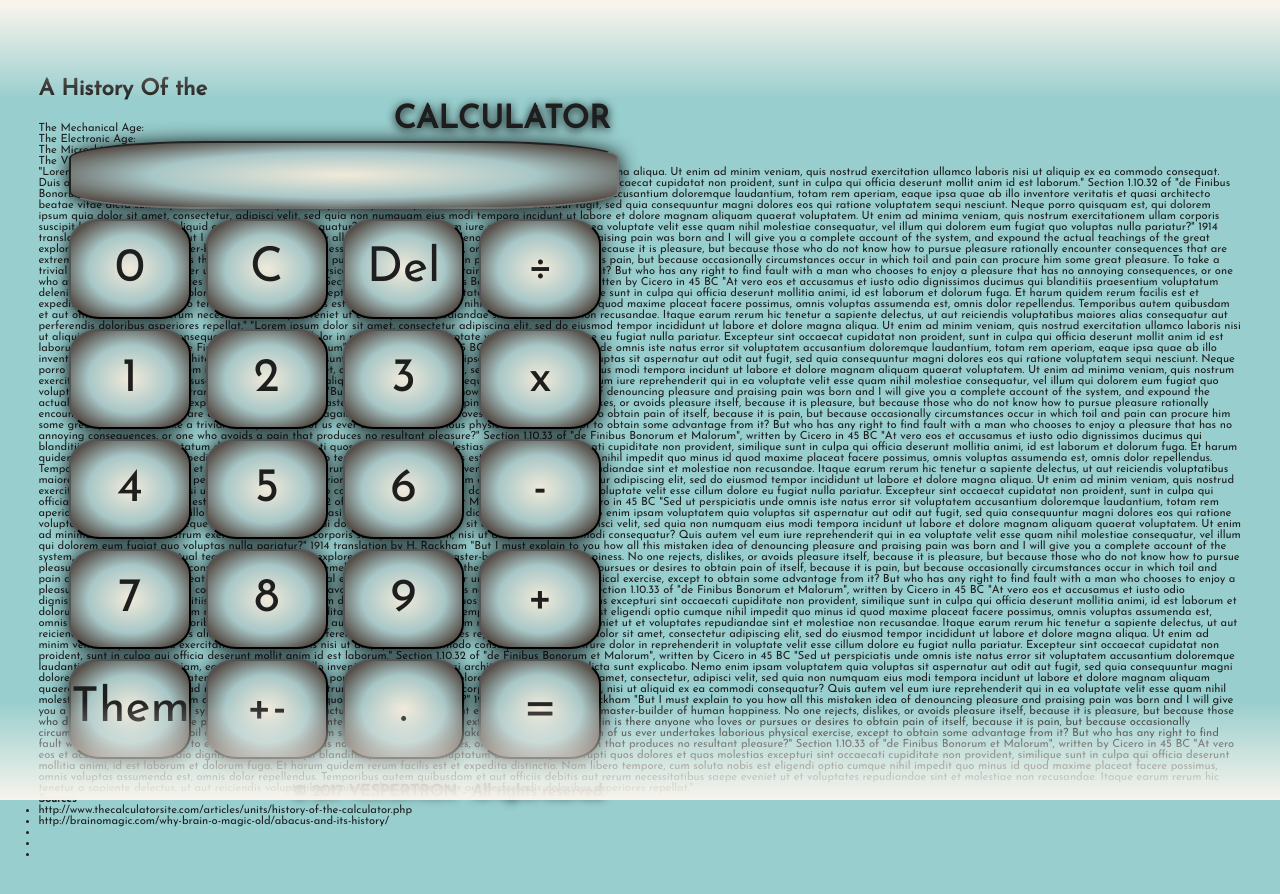
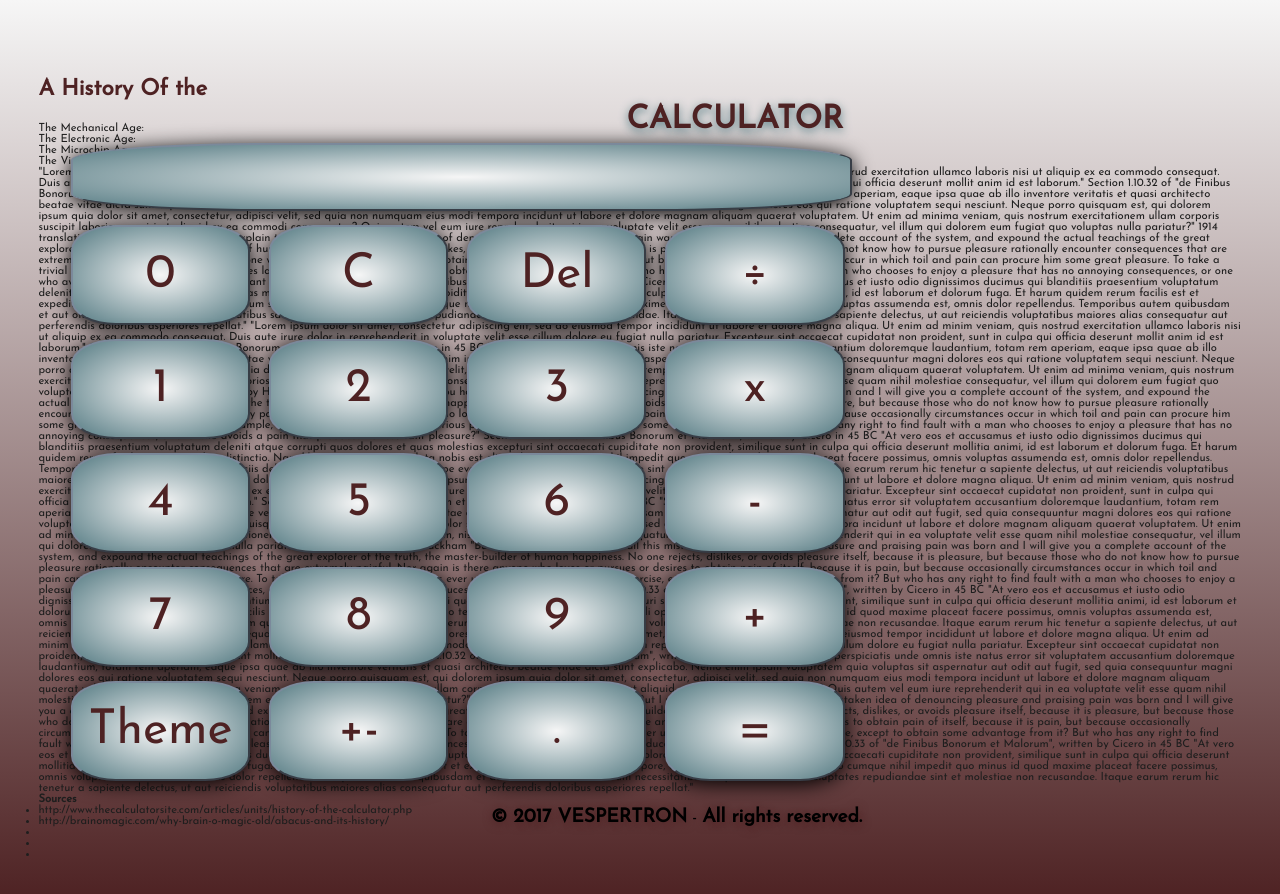
Before and after one commit to vespertron/calculator, a plain HTML site: page index.html in a window 1280 px wide. Drawn offline with nearby package versions, Linux system fonts and the light colour scheme.

Commit message:
Add jQuery fade

```diff
--- a/css/minimal.css
+++ b/css/minimal.css
@@ -0,0 +1,109 @@
+/* all */
+* {
+	margin: 0;
+	padding: 0;
+	font-family: 'Josefin Sans', sans-serif;
+}
+
+html {
+	background-color: #98cece;
+}
+
+h1, h2 {
+	font-size: 2em;
+}
+
+header {
+	position: fixed;
+	top: 0;
+	width: 100%;
+	height: 100px;
+	background: transparent;
+	background: -moz-linear-gradient(top, #f8f4ec 5%, transparent);
+	background: -webkit-linear-gradient(top, #f8f4ec 5%, transparent);
+	background: -o-linear-gradient(top, #f8f4ec 5%, transparent);
+	background: -ms-linear-gradient(top, #f8f4ec 5%, transparent);
+	background: linear-gradient(top, #f8f4ec 5%, transparent);
+}
+
+.static {
+	position:fixed;
+	padding: 5%;
+	color: #1e1e1e;
+}
+
+#header {
+	float:right;
+	text-shadow: 0px 2px 10px #000;
+	padding-right: 3%;
+}
+
+#calculator {
+
+}
+
+input[name="display"] {
+	width: 97%;
+	height: 4rem;
+	text-align: center;
+	background-color: #000;
+}
+
+/*input[name="theme"] {
+	width: 22.3%;
+	height: 100px;
+	font-size:1.5em;
+	border-radius:25%;
+	margin:5px;
+	background-color:#000;
+	color:#fff;
+	border-style:none;
+}
+*/
+input {
+	width: 22.3%;
+	height: 100px;
+	font-size:3em;
+	border-radius:25%;
+	margin:5px;
+	background-color:#000;
+	color:#1e1e1e;
+	border-style:thin;
+	background-image: radial-gradient(#f1eada, #a8c7c7, #331910);
+	box-shadow: 0px 2px 20px #000;
+}
+
+#footer{
+	padding-top: 20px;
+	float: right;
+}
+span{
+	margin-left: 5px;
+	margin-right: 5px;
+	padding-top: 40px;
+	text-align: right;
+	font-size: 1em;
+	font-weight: bold;
+	padding-top: 40px;
+	text-shadow: 0px 2px 10px #000;
+}
+
+#scroll {
+	padding: 3%;
+	margin-top: 40px;
+	color: #1e1e1e;
+	font-size: 0.7em;
+}
+
+.footer{
+	position: fixed;
+	bottom: 0;
+	width: 100%;
+	height: 100px;
+	background: transparent;
+	background: -moz-linear-gradient(top, transparent, #f8f4ec);
+	background: -webkit-linear-gradient(top, transparent, #f8f4ec);
+	background: -o-linear-gradient(top, transparent, #f8f4ec);
+	background: -ms-linear-gradient(top, transparent, #f8f4ec);
+	background: linear-gradient(top, transparent, #f8f4ec);
+}
--- a/css/mintChocolate.css
+++ b/css/mintChocolate.css
@@ -35,6 +35,7 @@ header {
 #header {
 	float:right;
 	text-shadow: 0px 2px 10px #000;
+	padding-right: 3%;
 }
 
 #calculator {
@@ -42,7 +43,7 @@ header {
 }
 
 input[name="display"] {
-	width: 100%;
+	width: 97%;
 	height: 4rem;
 	text-align: center;
 	background-color: #000;
--- /dev/null
+++ b/css/vespertronClassic.css
@@ -0,0 +1,76 @@
+/* all */
+* {
+	margin: 0;
+	padding: 0;
+	font-family: 'Josefin Sans', sans-serif;
+}
+
+html {
+	background: #F6F6F6;
+	background: -moz-linear-gradient(top, #F6F6F6, #4e2223);
+	background: -webkit-linear-gradient(top, #F6F6F6, #4e2223);
+	background: -o-linear-gradient(top, #F6F6F6, #4e2223);
+	background: -ms-linear-gradient(top, #F6F6F6, #4e2223);
+	background: linear-gradient(top, #F6F6F6, #4e2223);
+}
+
+h1, h2 {
+	font-size: 2em;
+	color: #4e2223;
+}
+
+.static {
+	position:fixed;
+	padding: 5%;
+	color: #000;
+}
+
+#header {
+	float:right;
+	text-shadow: 0px 3px 10px #547A82;
+	padding-right: 3%;
+}
+
+#calculator {
+
+}
+
+input[name="display"] {
+	width: 96.75%;
+	height: 4rem;
+	text-align: center;
+}
+
+input {
+	width: 22.3%;
+	height: 100px;
+	font-size:3em;
+	border-radius:25%;
+	margin:7px;
+	background-color:#000;
+	color:#4e2223;
+	border-style:outset;
+	border-color: #7b899b;
+	background-image: radial-gradient(#F6F6F6, #547A82);
+	box-shadow: 0px 3px 20px #000;
+}
+
+#footer{
+	padding-top: 20px;
+	float: right;
+}
+span{
+	margin-left: 5px;
+	margin-right: 5px;
+	text-align: right;
+	font-size: 1.2em;
+	font-weight: bold;
+	text-shadow: 0px 2px 10px #4e2223;
+}
+
+#scroll {
+	padding: 3%;
+	margin-top: 40px;
+	color: #1e1e1e;
+	font-size: 0.7em;
+}
--- a/index.html
+++ b/index.html
@@ -7,7 +7,7 @@
     <script src="https://code.jquery.com/jquery-1.12.3.min.js" integrity="sha256-aaODHAgvwQW1bFOGXMeX+pC4PZIPsvn2h1sArYOhgXQ=" crossorigin="anonymous"></script>
     <script src="js/script.js"></script>
     <link href="https://fonts.googleapis.com/css?family=Josefin+Sans" rel="stylesheet">
-    <link rel="stylesheet" type="text/css" href="css/mintChocolate.css">
+    <link rel="stylesheet" type="text/css" href="css/vespertronClassic.css">
 
     <title>calculator</title>
   </head>
@@ -19,18 +19,16 @@
       </div>
       <div id="calculator">
         <form id ="myForm" name="calc">
-          <div class ="fade9">
-            <input name="display">
-          </div>
+          <input class="fade9" name="display">
           <input class="fade8" type=button value="0" onclick="calc.display.value+='0'">
           <input class="fade7" type=button value="C" onclick="calc.display.value+=''">
           <input class="fade6" type=button value="Del" onclick="calc.display.value+=''">
-          <input clas="fade5" type=button value="&#247;" onclick="calc.display.value+='/'"><br />
+          <input class="fade5" type=button value="&#247;" onclick="calc.display.value+='/'"><br />
           <input class="fade7" type=button value="1" onclick="calc.display.value+='1'">
           <input class="fade6" type=button value="2" onclick="calc.display.value+='2'">
           <input class="fade5" type=button value="3" onclick="calc.display.value+='3'">
           <input class="fade4" type=button value="x" onclick="calc.display.value+='*'"><br />
-          <input class="fade=6" type=button value="4" onclick="calc.display.value+='4'">
+          <input class="fade6" type=button value="4" onclick="calc.display.value+='4'">
           <input class="fade5" type=button value="5" onclick="calc.display.value+='5'">
           <input class="fade4" type=button value="6" onclick="calc.display.value+='6'">
           <input class="fade3" type=button value="-" onclick="calc.display.value+='-'"><br />
--- a/js/script.js
+++ b/js/script.js
@@ -0,0 +1,20 @@
+$(function() {
+  $(".fade1").hide(0);
+  $(".fade2").hide(0);
+  $(".fade3").hide(0);
+  $(".fade4").hide(0);
+  $(".fade5").hide(0);
+  $(".fade6").hide(0);
+  $(".fade7").hide(0);
+  $(".fade8").hide(0);
+  $(".fade9").hide(0);
+  $(".fade1").fadeIn(500);
+  $(".fade2").fadeIn(600);
+  $(".fade3").fadeIn(800);
+  $(".fade4").fadeIn(1000);
+  $(".fade5").fadeIn(1200);
+  $(".fade6").fadeIn(1600);
+  $(".fade7").fadeIn(2000);
+  $(".fade8").fadeIn(2400);
+  $(".fade9").fadeIn(2800);
+});
```
Also changed, not shown: script.js (deleted, +0 -11 lines), 1 other file.
